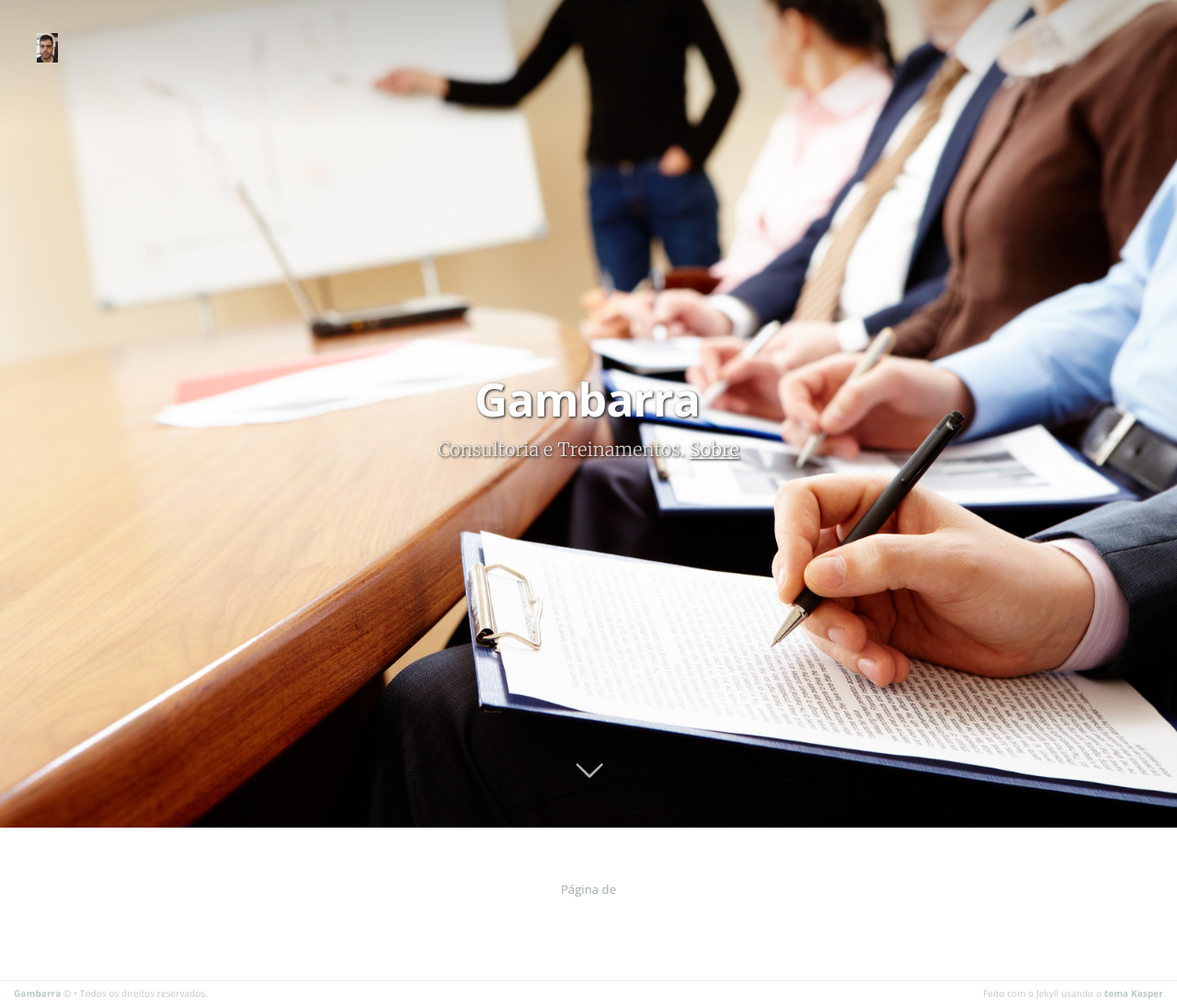
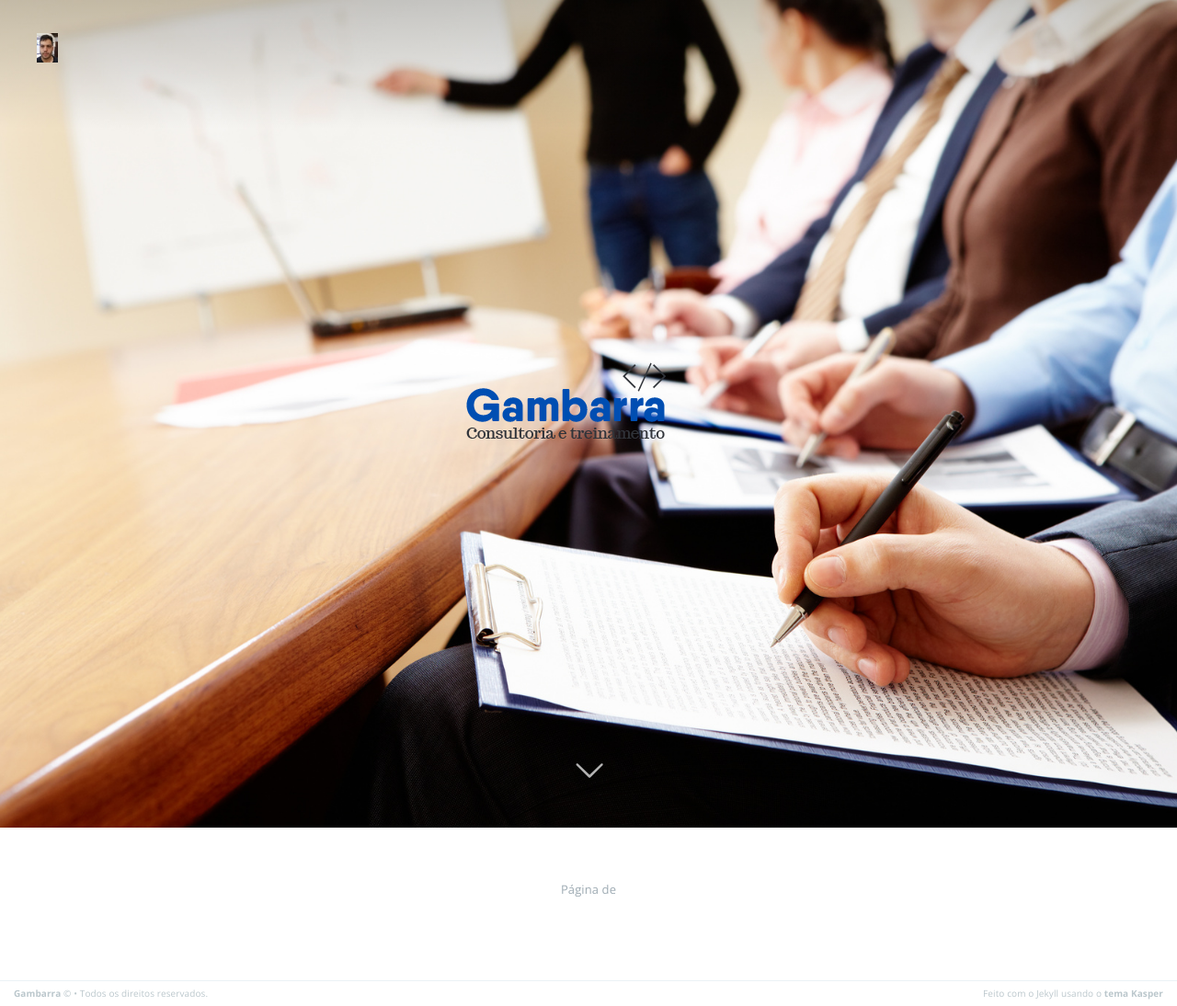
Before and after one commit to gambarra/gambarra.github.io, a Jekyll site: the page built from index.html, in a window 1280 px wide. Shown: the whole page at 92% size. Built offline with Jekyll 4.4.1, drawn with Linux system fonts in a browser that asks for light colours.

Commit message:
art: corrige

```diff
--- a/index.html
+++ b/index.html
@@ -16,11 +16,8 @@ about: 'about.html'
     </nav>
     <div class="vertical">
         <div class="main-header-content inner">
-            <h1 class="page-title" style="text-shadow:1px 1px 3px #111">{{ site.name }}</h1>
-            <h2 class="page-description" style="text-shadow:1px 1px 3px #111">
-                {% if site.description %} {{ site.description }}. {% endif %}
-                {% if site.urls.about %} <a style="color:#fff" href='{{ site.urls.about }}'> Sobre </a> {% endif %}
-            </h2>
+            <h1 class="page-title" style="text-shadow:1px 1px 3px #111"><img src="/assets/images/Logo.png"></h1>
+
         </div>
     </div>
     <a class="scroll-down icon-arrow-left" href="#content" data-offset="-45"><span class="hidden">Role a página</span></a>
```
Also changed, not shown: assets/images/Logo.png (added).
